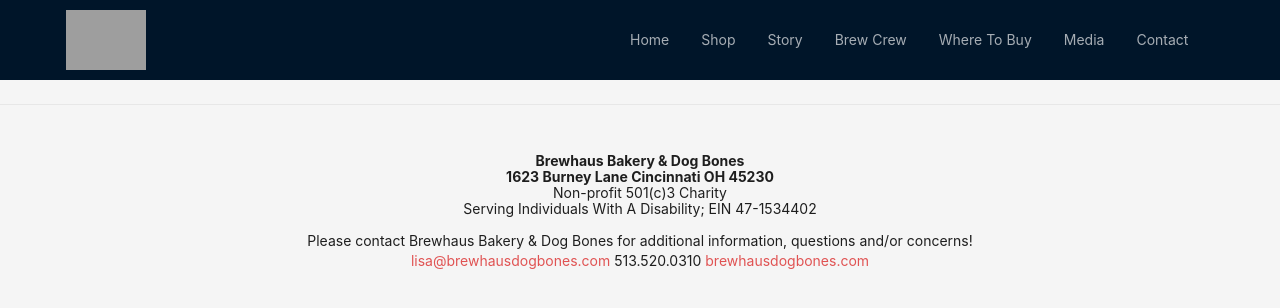
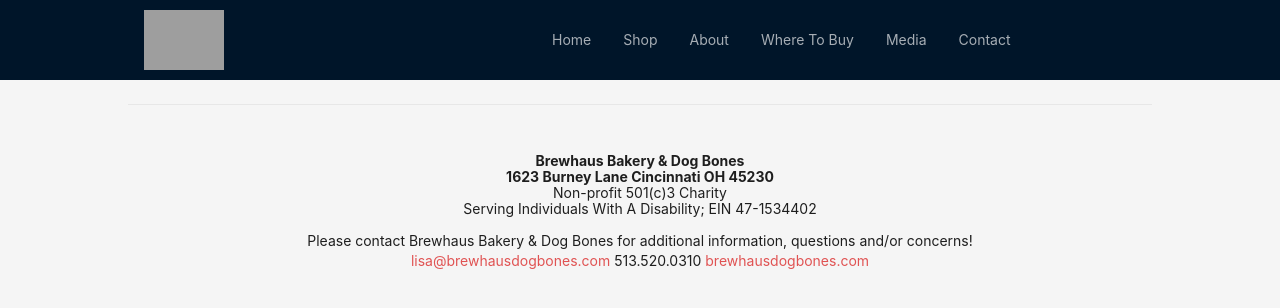
Before and after one commit to willitsw/brewhaus-ui, a React app: page / in a window 1280 px wide. Shown: the top 308 px of the page. Built offline with nearby package versions, Linux system fonts and the light colour scheme; grey boxes are pictures that could not be loaded.

Commit message:
vendor locations and participating breweries scaffold

```diff
--- a/package.json
+++ b/package.json
@@ -19,6 +19,7 @@
   },
   "homepage": "https://github.com/willitsw/brewhaus-ui#readme",
   "dependencies": {
+    "@ant-design/icons": "^4.8.0",
     "antd": "^5.1.0",
     "react": "^18.2.0",
     "react-dom": "^18.2.0",
--- a/src/app.tsx
+++ b/src/app.tsx
@@ -5,12 +5,13 @@
 import ContactPage from "./pages/contact";
 import MediaPage from "./pages/media";
 import ShopPage from "./pages/shop";
-import WhereToBuyPage from "./pages/where-to-buy";
 import Layout from "./components/layout/layout";
 import ErrorBoundary from "./components/error-boundary";
 import StoryPage from "./pages/story";
 import { ConfigProvider } from "antd";
 import ParticipatingSchoolsPage from "./pages/participating-schools";
+import ParticipatingBreweriesPage from "./pages/participating-breweries";
+import VendorLocationsPage from "./pages/vendor-locations";
 
 const App = () => {
   const router = createBrowserRouter([
@@ -25,10 +26,11 @@
           errorElement: <ErrorBoundary />,
         },
         {
-          path: "brew-crew",
+          path: "about",
           errorElement: <ErrorBoundary />,
           children: [
-            { path: "", element: <BrewCrewPage /> },
+            { path: "brew-crew", element: <BrewCrewPage /> },
+            { path: "story", element: <StoryPage /> },
             {
               path: "participating-schools",
               element: <ParticipatingSchoolsPage />,
@@ -52,13 +54,14 @@
         },
         {
           path: "where-to-buy",
-          element: <WhereToBuyPage />,
           errorElement: <ErrorBoundary />,
-        },
-        {
-          path: "story",
-          element: <StoryPage />,
-          errorElement: <ErrorBoundary />,
+          children: [
+            {
+              path: "participating-breweries",
+              element: <ParticipatingBreweriesPage />,
+            },
+            { path: "vendor-locations", element: <VendorLocationsPage /> },
+          ],
         },
       ],
     },
--- a/src/components/content-block.tsx
+++ b/src/components/content-block.tsx
@@ -1,4 +1,5 @@
 import React from "react";
+import { ScreenSize, useResponsiveness } from "./use-responsiveness";
 
 interface ContentBlockProps {
   leftContent: React.ReactNode;
@@ -6,10 +7,21 @@
 }
 
 const ContentBlock = ({ leftContent, rightContent }: ContentBlockProps) => {
+  const screenSize = useResponsiveness();
+
+  if (screenSize < ScreenSize.large) {
+    return (
+      <div className="flex flex-col gap-5 text-center my-4">
+        <div>{leftContent}</div>
+        <div>{rightContent}</div>
+      </div>
+    );
+  }
+
   return (
-    <div className="flex flex-row justify-between gap-5">
-      <div className="w-1/2">{leftContent}</div>
-      <div>{rightContent}</div>
+    <div className="flex flex-row justify-between items-start gap-10 my-10">
+      <div className="w-1/2 flex flex-col">{leftContent}</div>
+      <div className="w-1/2 flex flex-col">{rightContent}</div>
     </div>
   );
 };
--- a/src/components/layout/header.tsx
+++ b/src/components/layout/header.tsx
@@ -56,24 +56,36 @@
               },
               ,
               {
-                key: "story",
-                label: `Story`,
-              },
-              ,
-              {
-                key: "brew-crew",
-                label: `Brew Crew`,
+                key: "about",
+                label: `About`,
                 children: [
+                  {
+                    key: "story",
+                    label: "Story",
+                  },
+                  {
+                    key: "brew-crew",
+                    label: "Brew Crew",
+                  },
                   {
                     key: "participating-schools",
                     label: "Participating Schools",
                   },
                 ],
               },
-              ,
               {
                 key: "where-to-buy",
                 label: `Where To Buy`,
+                children: [
+                  {
+                    key: "participating-breweries",
+                    label: "Participating Breweries",
+                  },
+                  {
+                    key: "vendor-locations",
+                    label: "Vendor Locations",
+                  },
+                ],
               },
               {
                 key: "media",
--- a/src/components/youtube-segment.tsx
+++ b/src/components/youtube-segment.tsx
@@ -1,4 +1,5 @@
 import React from "react";
+import { ScreenSize, useResponsiveness } from "./use-responsiveness";
 
 interface YouTubeSegmentProps {
   embedId: string;
@@ -6,12 +7,20 @@
 }
 
 const YouTubeSegment = ({ embedId, title }: YouTubeSegmentProps) => {
+  const screenSize = useResponsiveness();
+
+  const style: React.CSSProperties =
+    screenSize < ScreenSize.large
+      ? { margin: "auto", width: "250px", height: "175px" }
+      : { float: "right", width: "500px", height: "250px", marginLeft: "auto" };
+
   return (
     <iframe
       src={`https://www.youtube.com/embed/${embedId}`}
       allow="accelerometer; autoplay; clipboard-write; encrypted-media; gyroscope; picture-in-picture"
       allowFullScreen
       title={title}
+      style={style}
     />
   );
 };
--- a/src/pages/home.tsx
+++ b/src/pages/home.tsx
@@ -1,4 +1,5 @@
-import { Carousel, Divider, Typography } from "antd";
+import { Button, Carousel, Divider, Typography } from "antd";
+import { AmazonOutlined } from "@ant-design/icons";
 import React from "react";
 import ContentBlock from "../components/content-block";
 import {
@@ -7,7 +8,10 @@
 } from "../components/use-responsiveness";
 import YouTubeSegment from "../components/youtube-segment";
 import { constants } from "../constants";
+import { useNavigate } from "react-router-dom";
+
 const HomePage = () => {
+  const navigate = useNavigate();
   const screenSize = useResponsiveness();
   const overlayImage =
     screenSize < ScreenSize.extraLarge ? "logo.png" : "emboss_logo.png";
@@ -26,7 +30,6 @@
           <img src={`${constants.imageUri}/bourbon-all.jpg`} />
         </Carousel>
       </div>
-      <Divider />
       <div className="p-4">
         <ContentBlock
           leftContent={
@@ -45,6 +48,58 @@
             <YouTubeSegment embedId="i_8GzmPsNNw" title="Brewhaus Bakery" />
           }
         />
+        <Divider />
+        <ContentBlock
+          rightContent={
+            <div>
+              <Typography.Title level={2}>
+                Support Brewhaus Dog Bones
+              </Typography.Title>
+              <Typography.Text>
+                Great news! If you shop on Amazon, you can now select Brewhaus
+                to get a .5% donation from each purchase you make. Simply start
+                your shopping on smile.amazon.com and choose Brewhaus from the
+                list of nonprofits. There’s no addition cost!
+              </Typography.Text>
+              <div className="p-5">
+                <a
+                  href="https://smile.amazon.com/?ie=UTF8&q=brewhaus"
+                  target="_blank"
+                >
+                  <Button
+                    className="bg-red"
+                    icon={<AmazonOutlined />}
+                    type="primary"
+                    size="large"
+                  >
+                    Amazon Smile
+                  </Button>
+                </a>
+              </div>
+            </div>
+          }
+          leftContent={
+            <div>
+              <Typography.Title level={2}>The Brew Crew</Typography.Title>
+              <Typography.Text>
+                Your purchase supports fun, meaningful project based learning
+                and work skill development to inspire and enable people to
+                improve their lives and the world around them. Thank you for
+                supporting our mission! PAW IT FORWARD!
+              </Typography.Text>
+              <div className="p-5">
+                <Button
+                  className="bg-red"
+                  type="primary"
+                  size="large"
+                  onClick={() => navigate("/brew-crew")}
+                >
+                  Find Out More!
+                </Button>
+              </div>
+            </div>
+          }
+        />
       </div>
     </div>
   );
--- /dev/null
+++ b/src/pages/participating-breweries.tsx
@@ -0,0 +1,8 @@
+import React from "react";
+import Page from "../components/page";
+
+const ParticipatingBreweriesPage = () => {
+  return <Page title="Participating Breweries">participating breweries</Page>;
+};
+
+export default ParticipatingBreweriesPage;
--- /dev/null
+++ b/src/pages/vendor-locations.tsx
@@ -0,0 +1,8 @@
+import React from "react";
+import Page from "../components/page";
+
+const VendorLocationsPage = () => {
+  return <Page title="Vendor Locations">vendor locs</Page>;
+};
+
+export default VendorLocationsPage;
--- a/src/pages/where-to-buy.tsx
+++ /dev/null
@@ -1,8 +0,0 @@
-import React from "react";
-import Page from "../components/page";
-
-const WhereToBuyPage = () => {
-  return <Page title="Where to Buy">Where tot buy</Page>;
-};
-
-export default WhereToBuyPage;
--- a/tailwind.config.js
+++ b/tailwind.config.js
@@ -6,7 +6,14 @@
     "./src/app.tsx",
   ],
   theme: {
-    extend: {},
+    screens: {
+      sm: "640px",
+      md: "768px",
+      lg: "1024px",
+      xl: "1440px",
+    },
+    colors: {
+      red: "#e05353",
+    },
   },
-  plugins: [],
 };
```
Also changed, not shown: 1 other file (tests, documents, lock files or other folders).
